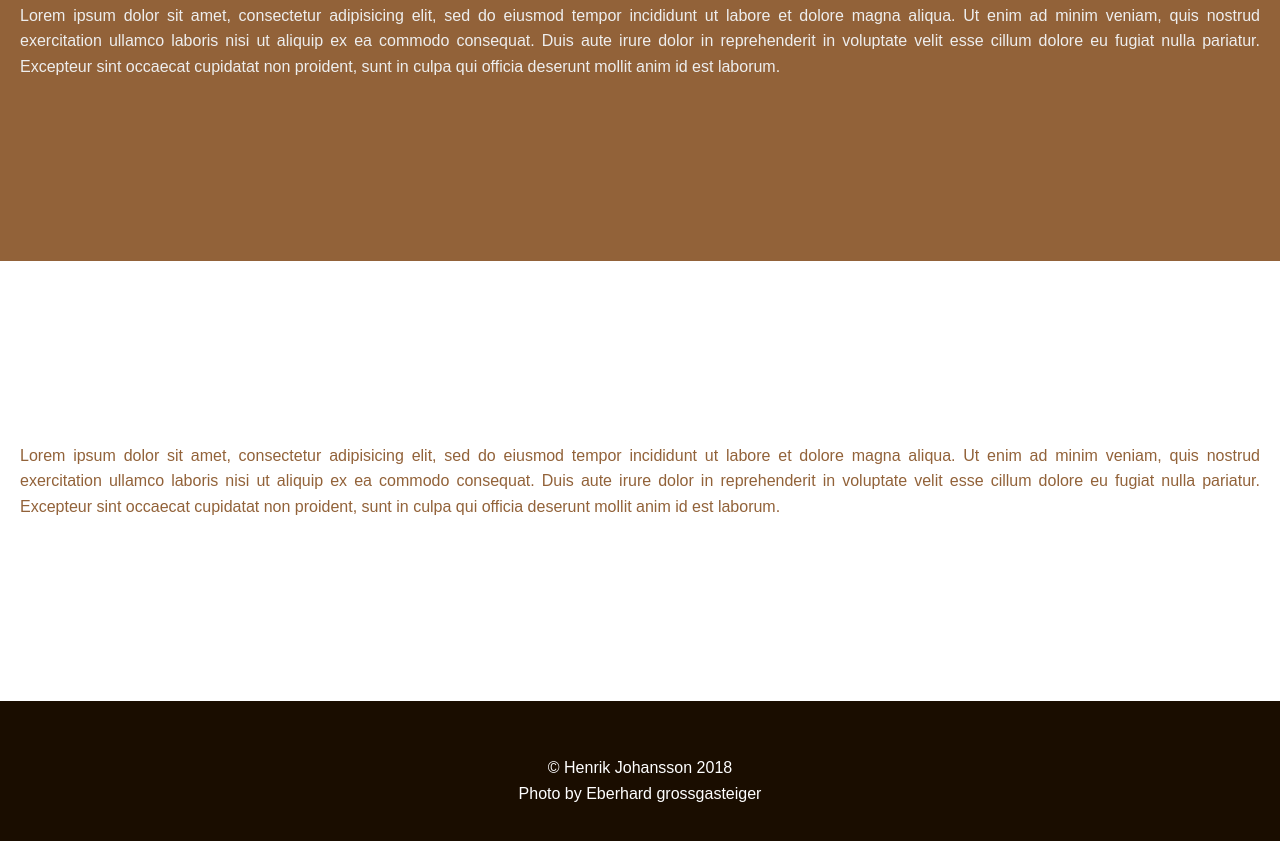
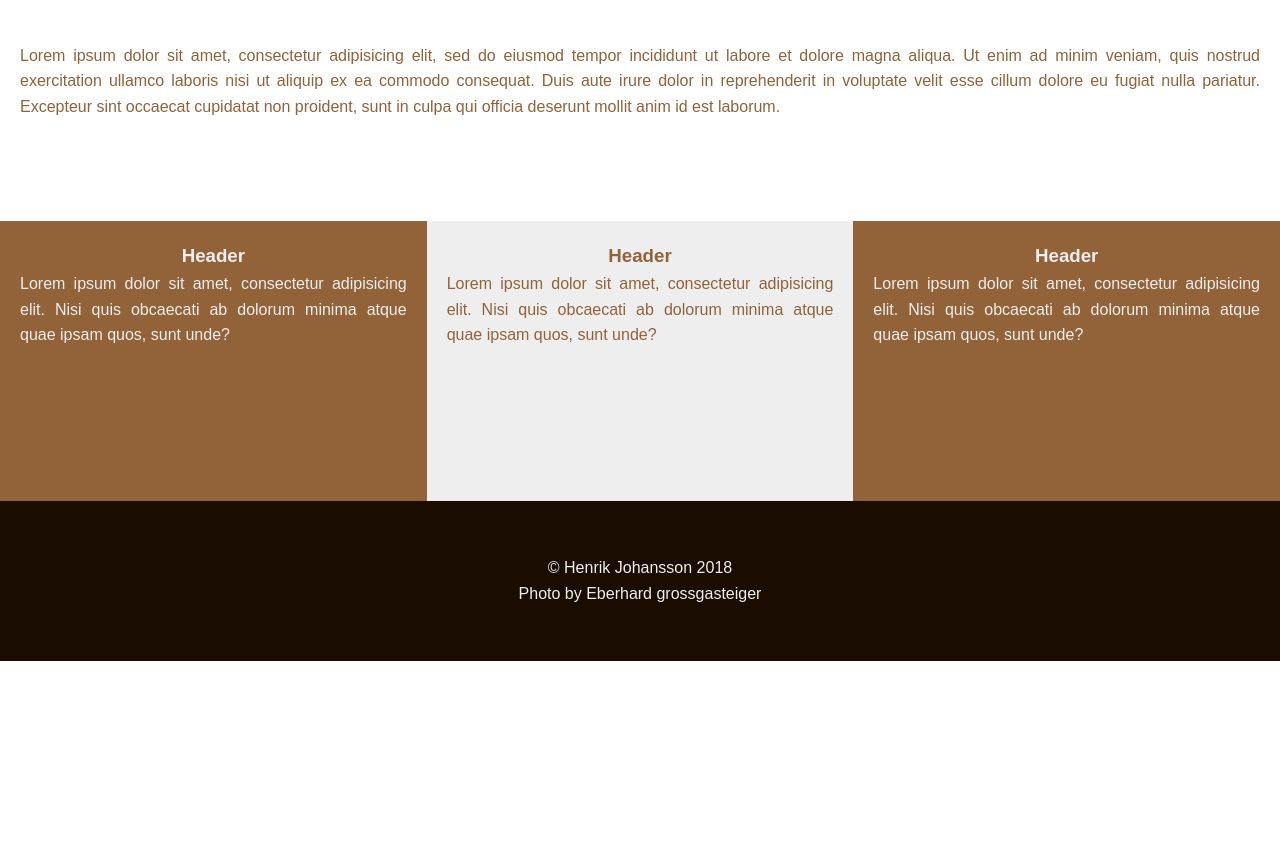
Before and after one commit to Henrik-Johansson1980/Web-Development, a plain HTML site: page landing_page2/index.html in a window 1280 px wide. Shown: the part 1451-2292 px from the top of the page. After the commit the page ends 2112 px from the top, so only its background shows below. Drawn offline with Linux system fonts and the light colour scheme.

Commit message:
Added section with flex-row

```diff
--- a/landing_page2/css/style.css
+++ b/landing_page2/css/style.css
@@ -50,7 +50,7 @@ body{
 #showcase .button:hover{
   background-color: #ee8a00;
   opacity: .6;
-  color: #fff;
+  color: #eee;
 }
 
 .section-1 {
@@ -62,7 +62,7 @@ body{
   margin:0 auto;
   color: #926239;
   padding: 20px;
-  height:50vh;
+  height:30vh;
 }
 
 .section-2 {
@@ -75,7 +75,29 @@ body{
   background-color: #926239;
   color:#eee;
   padding: 20px;
-  height:50vh;
+  height:30vh;
+}
+
+.section-3{
+  display: flex;
+}
+
+.section-3 div:nth-child(odd){
+  background-color: #926239;
+  color: #eee;
+}
+
+.section-3 div:nth-child(even){
+  background-color: #eee;
+  color: #926239;
+}
+.section-3 div{
+  padding: 20px;
+  height: 30vh;
+}
+
+.section-3 div h3{
+  text-align: center;
 }
 
 footer{
@@ -86,19 +108,31 @@ footer{
   align-items: center;
   height: 20vh;
   background-color:#1a0d00;
-  color: #fff;
+  color: #eee;
 }
 footer a{
   text-decoration: none;
-  color: #fff;
+  color: #eee;
 }
 footer a:hover{
   text-decoration: underline;
-  color: #fff;
+  color: #eee;
 }
+
+@media (max-width: 1200px) {
+  .section-1,.section-2{
+  }
+  .section-3{
+    flex-direction: column;
+  }
+}
+
 
 @media (max-width: 568px) {
   .section-1,.section-2{
     height: auto;
   }
+  .section-3{
+    flex-direction: column;
+  }
 }
--- a/landing_page2/index.html
+++ b/landing_page2/index.html
@@ -24,6 +24,20 @@
 <section class="section-1">
 <p>Lorem ipsum dolor sit amet, consectetur adipisicing elit, sed do eiusmod tempor incididunt ut labore et dolore magna aliqua. Ut enim ad minim veniam, quis nostrud exercitation ullamco laboris nisi ut aliquip ex ea commodo consequat. Duis aute irure dolor in reprehenderit in voluptate velit esse cillum dolore eu fugiat nulla pariatur. Excepteur sint occaecat cupidatat non proident, sunt in culpa qui officia deserunt mollit anim id est laborum.</p>
 </section>
+<section class="section-3">
+  <div>
+    <h3>Header</h3>
+    <p>Lorem ipsum dolor sit amet, consectetur adipisicing elit. Nisi quis obcaecati ab dolorum minima atque quae ipsam quos, sunt unde?</p>
+  </div>
+  <div>
+    <h3>Header</h3>
+    <p>Lorem ipsum dolor sit amet, consectetur adipisicing elit. Nisi quis obcaecati ab dolorum minima atque quae ipsam quos, sunt unde?</p>
+  </div>
+  <div>
+    <h3>Header</h3>
+    <p>Lorem ipsum dolor sit amet, consectetur adipisicing elit. Nisi quis obcaecati ab dolorum minima atque quae ipsam quos, sunt unde?</p>
+  </div>
+</section>
 
 <footer>
   <p>&copy; Henrik Johansson 2018</p>
```
